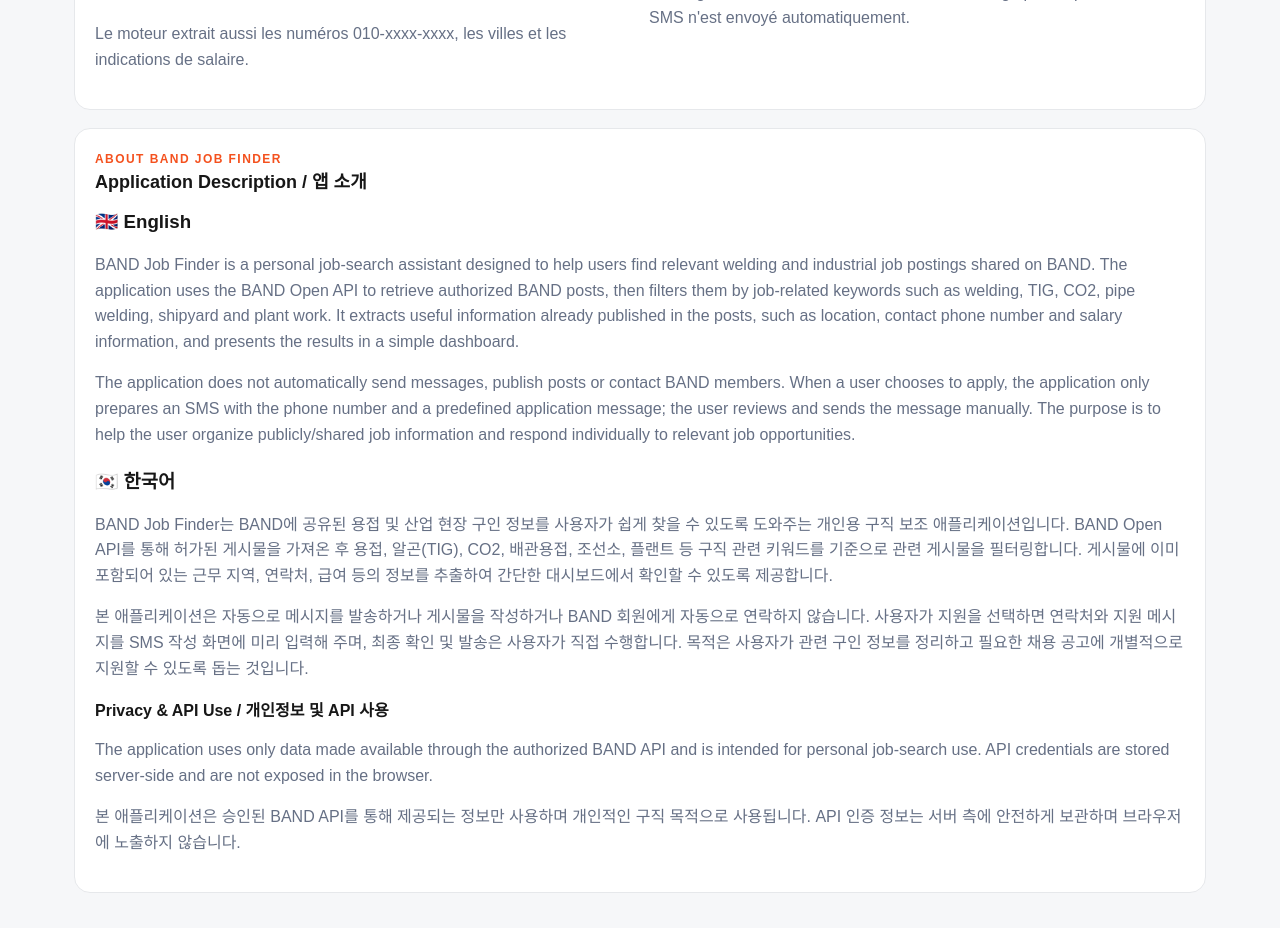
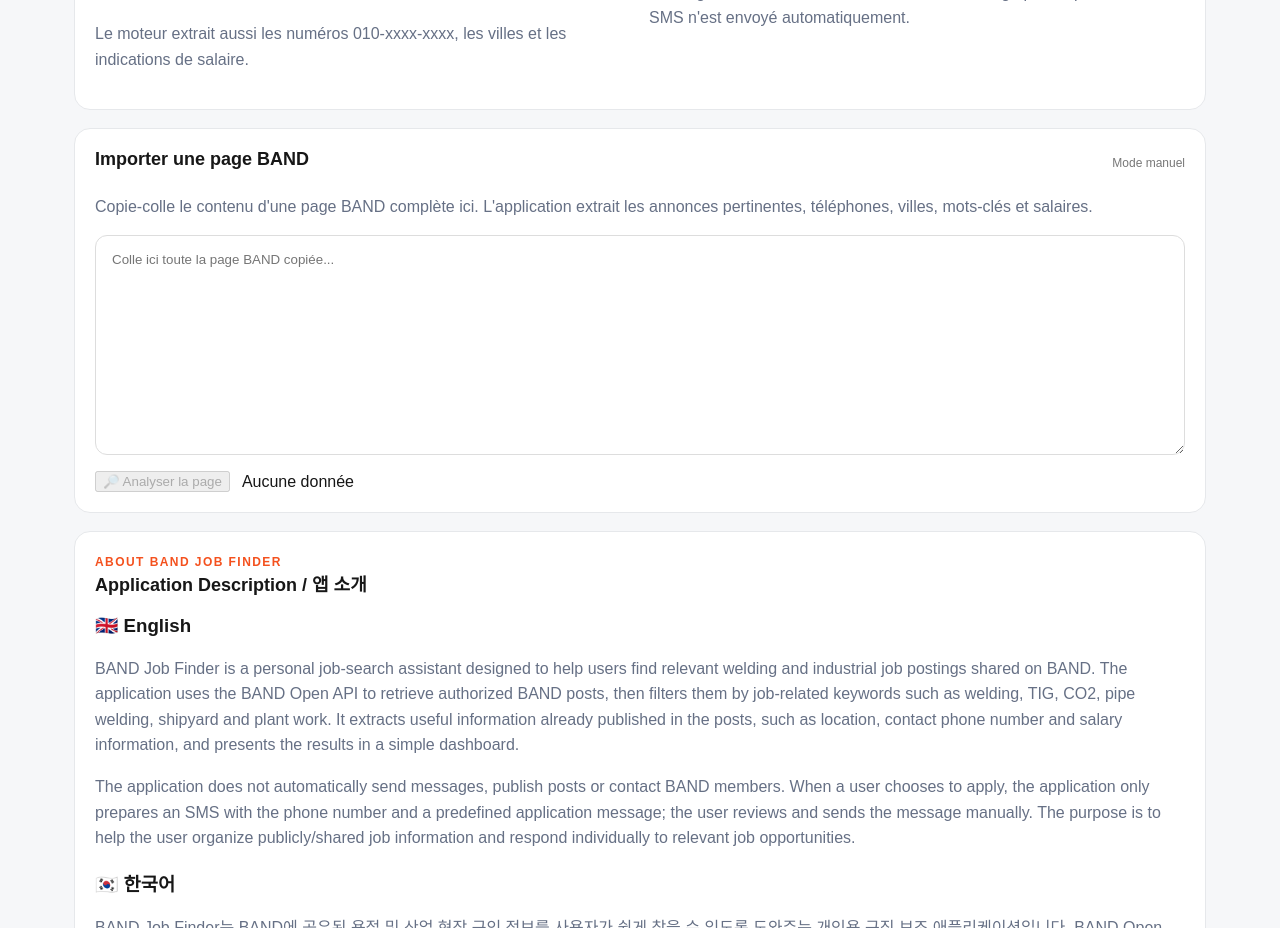
Before and after one commit to meridane/band-job-finder, a Next.js app: page / in a window 1280 px wide. Shown: the part 820-1748 px from the top of the page. Built offline with nearby package versions, Linux system fonts and the light colour scheme.

Commit message:
Add manual BAND page import and analysis

```diff
--- a/app/page.tsx
+++ b/app/page.tsx
@@ -1,5 +1,6 @@
 "use client";
 
+import React from "react";
 import { parseBandPost } from "../lib/band-parser";
 
 const rows=[
@@ -29,6 +30,13 @@
 }
 
 export default function Home(){
+ const [bandPage,setBandPage]=React.useState("");
+ const [parsedPage,setParsedPage]=React.useState<ReturnType<typeof parseBandPost>[]|null>(null);
+ const analyzeBandPage=()=>{
+  const blocks=bandPage.split(/\\n(?=# Posted on|#\\s*Posted on)/).filter(Boolean);
+  const results=blocks.map((block)=>parseBandPost(block)).filter((item)=>item.isRelevant || item.phones.length || item.locations.length || item.salary);
+  setParsedPage(results);
+ };
  return <main className="shell">
   <header><div><span className="eyebrow">BAND JOB FINDER</span><h1>Offres détectées</h1><p>Les annonces correspondant à tes critères apparaîtront ici avec le numéro du responsable et le message de candidature à envoyer.</p></div><span className="status">SMS automatique désactivé</span></header>
   <section className="stats">
@@ -54,6 +62,28 @@
   <section className="card grid">
    <div><h2>Ce que l'application détecte</h2><p>용접사 · 알곤용접 · TIG · CO2용접 · 배관용접 · 조선소 · 플랜트 · 제관용접 · 철골용접</p><p>Le moteur extrait aussi les numéros 010-xxxx-xxxx, les villes et les indications de salaire.</p></div>
    <div><h2>Candidature</h2><p>Mobile : ouvre le composeur SMS. Windows : ouvre le système de messagerie Windows avec le numéro et le message préremplis. Aucun SMS n'est envoyé automatiquement.</p></div>
+  </section>
+
+  <section className="card">
+   <div className="cardhead"><h2>Importer une page BAND</h2><span>Mode manuel</span></div>
+   <p>Copie-colle le contenu d'une page BAND complète ici. L'application extrait les annonces pertinentes, téléphones, villes, mots-clés et salaires.</p>
+   <textarea
+    value={bandPage}
+    onChange={(e)=>setBandPage(e.target.value)}
+    placeholder="Colle ici toute la page BAND copiée..."
+    style={{width:"100%",minHeight:220,padding:16,borderRadius:12,border:"1px solid #ddd",fontFamily:"inherit",resize:"vertical"}}
+   />
+   <div style={{marginTop:12,display:"flex",gap:12,alignItems:"center"}}>
+    <button onClick={analyzeBandPage} disabled={!bandPage.trim()}>🔎 Analyser la page</button>
+    <span>{bandPage ? `${bandPage.length.toLocaleString()} caractères` : "Aucune donnée"}</span>
+   </div>
+   {parsedPage && <div style={{marginTop:20}}>
+    <h3>{parsedPage.length} annonce(s) détectée(s)</h3>
+    {parsedPage.map((item,i)=><div key={i} style={{padding:"14px 0",borderBottom:"1px solid #eee"}}>
+     <strong>{item.matchedKeywords.join(" · ") || "Information détectée"}</strong>
+     <div>📍 {item.locations.join(", ") || "Lieu non détecté"} · 📞 {item.phones.join(", ") || "Téléphone non détecté"} · 💰 {item.salary || "Salaire non détecté"}</div>
+    </div>)}
+   </div>}
   </section>
 
   <section className="card app-description">
```
